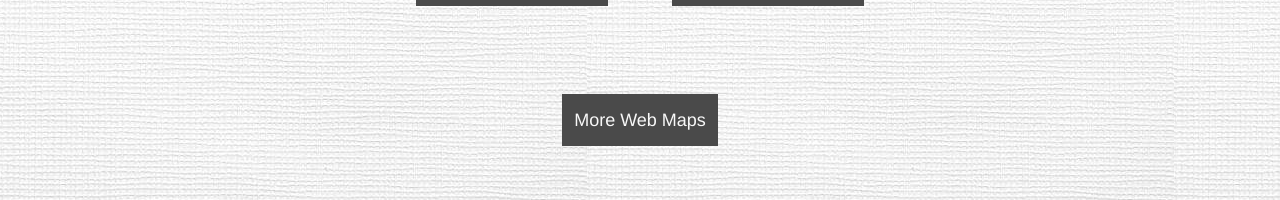
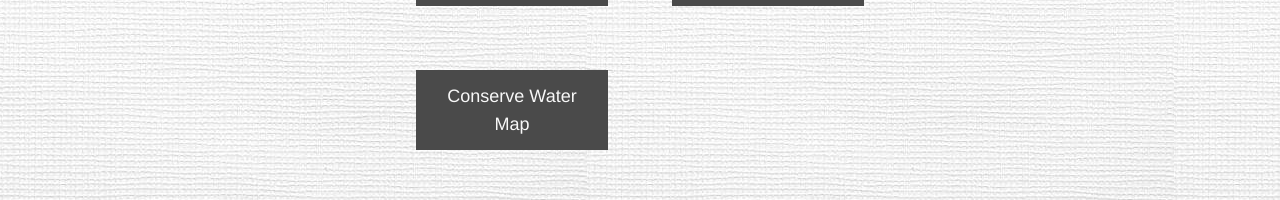
Before and after one commit to dwightlagrone1971/shermangis, a Vue app: page /#/ in a window 1280 px wide. Shown: the part 726-926 px from the top of the page. Built offline with nearby package versions, Linux system fonts and the light colour scheme.

Commit message:
Commit-062521-v1

```diff
--- a/src/components/About.vue
+++ b/src/components/About.vue
@@ -1,6 +1,6 @@
 <template>
   <div>
-    <h1 class="pt-16 pb-10 text-4xl font-bold">About Page</h1>
+    <h1 class="pt-20 pb-10 text-4xl font-bold">About Page</h1>
     <div class="mt-2 pb-8 grid md:grid-cols-3 md:ml-96 md:mr-96 mb-10">
       <button v-for="item in items" :key="item" class="bg-white m-10 inline-block transition transform hover:-translate-y-3 motion-reduce:transition-none motion-reduce:transform-none" style="background-color: #4a4a4a">
         <router-link :to="item.to">
@@ -10,15 +10,6 @@
         </router-link>
       </button>
     </div>
-    <!-- <div >
-      <div class="h-16 w-72 m-auto p-4 m-10 mb-3 inline-block transition transform hover:-translate-y-3 motion-reduce:transition-none motion-reduce:transform-none" style="background-color: #4a4a4a ">
-        <a href="https://survey123.arcgis.com/share/9933e2aecb8e4e97b4107523b70b9e03?portalUrl=https://cityofsherman.maps.arcgis.com" target="_blank">
-          <div class="text-lg" style="color: #f8f8f8">
-            Address Request Form
-          </div>
-        </a>
-      </div>
-    </div>    -->
   </div>
 </template>
 
--- a/src/components/WebMaps.vue
+++ b/src/components/WebMaps.vue
@@ -24,7 +24,8 @@ export default {
     return {
       items: [
         { name: 'ALL-IN-ONE', url: 'https://cityofsherman.maps.arcgis.com/apps/PublicInformation/index.html?appid=b9b1bfd6bec643aeaa4d6c5ad17a0388' },
-        { name: 'Residential Dashboard', url: 'https://cityofsherman.maps.arcgis.com/apps/instant/lookup/index.html?appid=efd3c1d6d3144c9eb11326ec20c79626' }
+        { name: 'Residential Dashboard', url: 'https://cityofsherman.maps.arcgis.com/apps/instant/lookup/index.html?appid=efd3c1d6d3144c9eb11326ec20c79626' },
+        { name: 'Conserve Water Map', url: 'https://cityofsherman.maps.arcgis.com/apps/webappviewer/index.html?id=302b9dd82da349bea4f3ebdc8eb8b1dd' }
       ]
     }
   }
```
